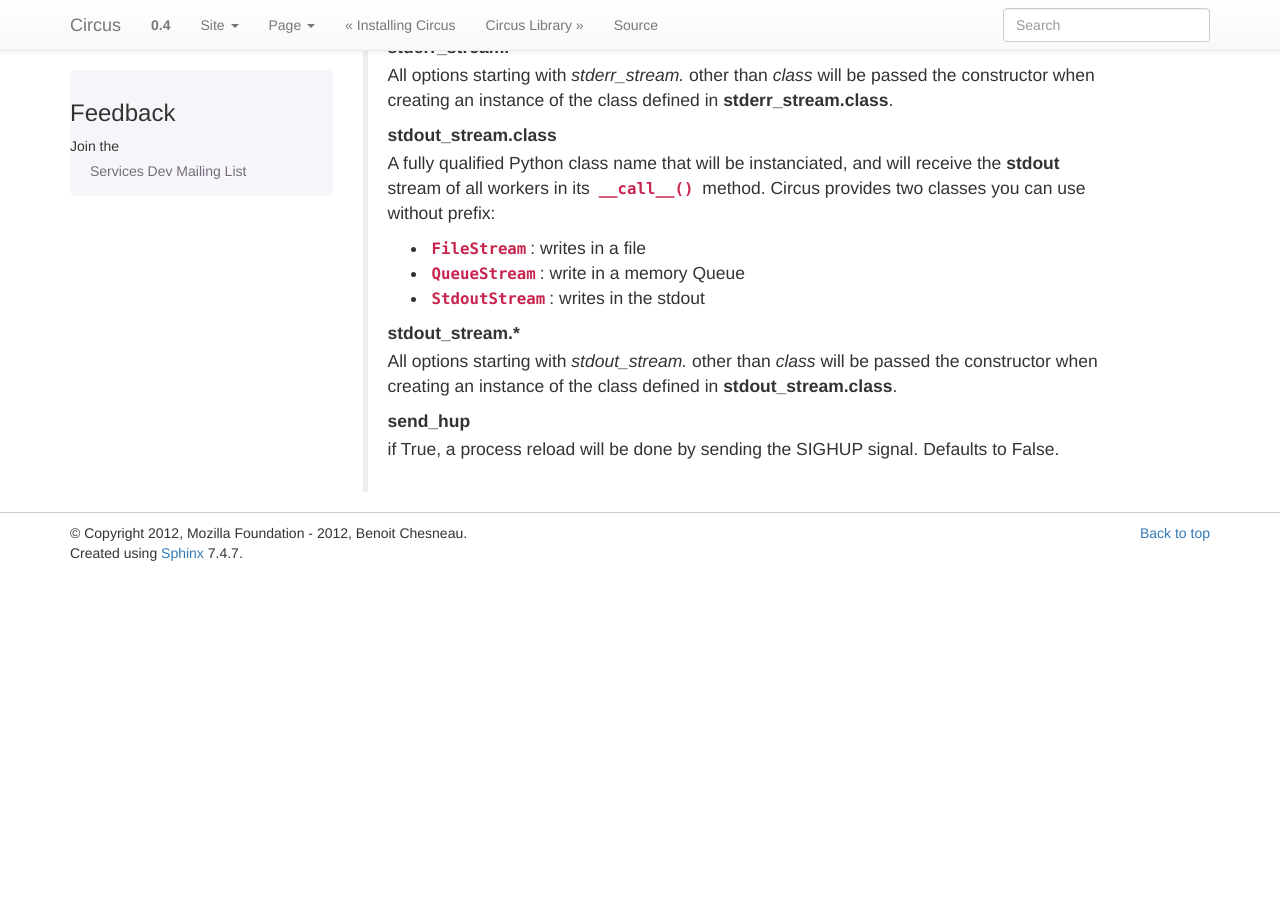
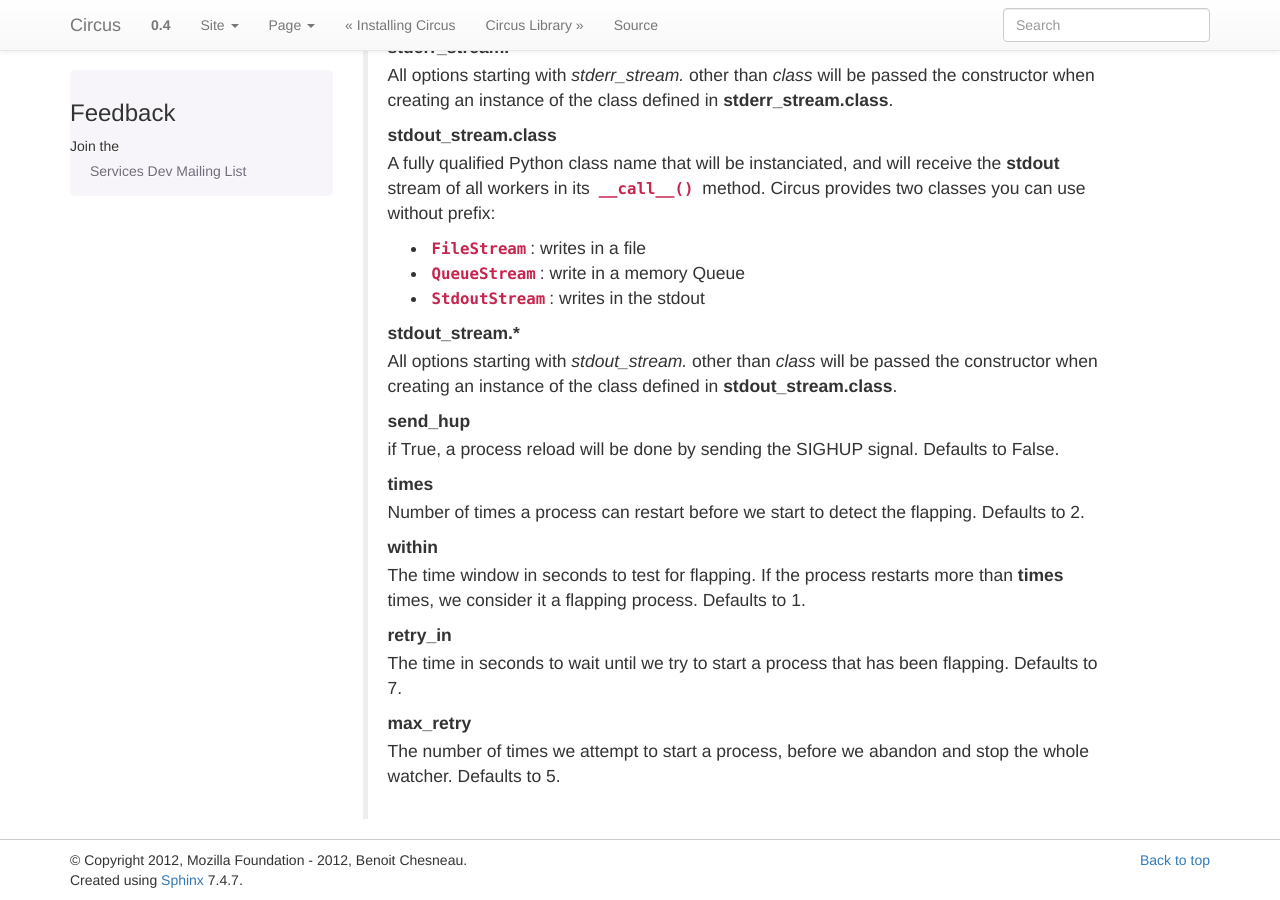
Before and after one commit to circus-tent/circus, a Sphinx documentation site: the page built from docs/source/configuration.rst, in a window 1280 px wide and 900 px high, scrolled down 2103 px. Built offline with Sphinx 7.4.7, drawn with Linux system fonts in a browser that asks for light colours; pages that are not in the unit, such as notebooks, are missing from menus; before the commit the page ends 2676 px from its top, so only the background shows below that.

Commit message:
document missing options

```diff
--- a/docs/source/configuration.rst
+++ b/docs/source/configuration.rst
@@ -115,3 +115,20 @@ watcher:NAME (as many sections as you want)
     **send_hup**
         if True, a process reload will be done by sending the SIGHUP signal.
         Defaults to False.
+
+    **times**
+        Number of times a process can restart before we start to
+        detect the flapping. Defaults to 2.
+
+    **within**
+        The time window in seconds to test for flapping. If the
+        process restarts more than **times** times, we consider it a
+        flapping process. Defaults to 1.
+
+    **retry_in**
+        The time in seconds to wait until we try to start a process
+        that has been flapping. Defaults to 7.
+
+    **max_retry**
+        The number of times we attempt to start a process, before
+        we abandon and stop the whole watcher. Defaults to 5.
```
Also changed, not shown: 1 other file.
